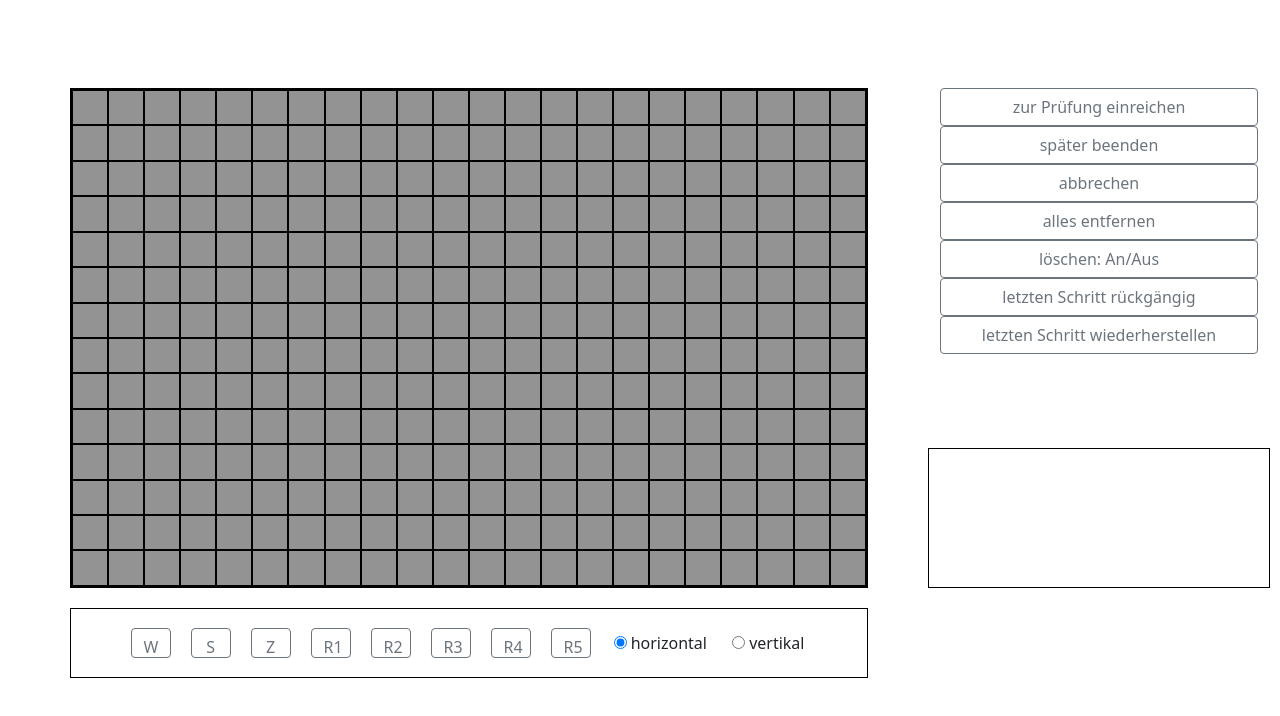
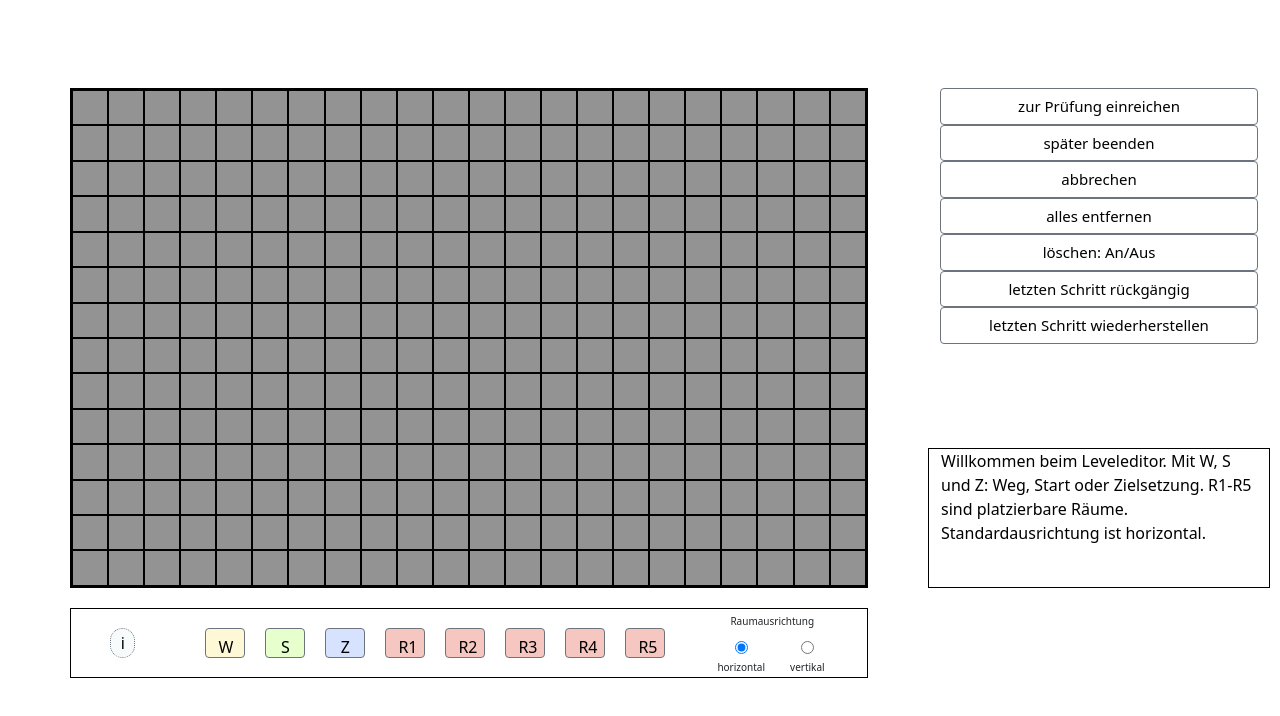
Before and after one commit to ollllliver/RheinMain-Adventure-Frontend, a Vue app: page /editor in a window 1280 px wide. Shown: the top 716 px of the page. Built offline with nearby package versions, Linux system fonts and the light colour scheme.

Commit message:
#91 Räume v/h platzieren + infos

```diff
--- a/src/components/EditorKomponenten/Aktionstasten.vue
+++ b/src/components/EditorKomponenten/Aktionstasten.vue
@@ -15,7 +15,7 @@
         <button class="btn btn-outline-secondary" >
             abbrechen
         </button>
-        <button class="btn btn-outline-secondary" >
+        <button class="btn btn-outline-secondary">
             alles entfernen
         </button>
         <button class="btn btn-outline-secondary" >
@@ -39,23 +39,33 @@ import editorStore from "@/stores/editor";
 export default defineComponent({
     name: "Aktionstasten",
     methods: {
-        doSomething() {
-            // CommandStack.getInstance().execAndPush(new ConcreteCommandTest(this.wand))
-            // console.log(CommandStack.getInstance().toString())
-        },
         undo() {
+            // letzten Befehl vom Stack rückgängig machen
             CommandStack.getInstance().undo();
-            // console.log(CommandStack.getInstance().toString())
         },
         redo() {
+            // letzten Befehl vom Stack wiederherstellen
             CommandStack.getInstance().redo();
-            // console.log(CommandStack.getInstance().toString())
         },
 
     },
     setup() {
+        // Karte nach Prüfung ob Start/Ziel und Raum platziert wurde loggen (vorerst)
         const zurPruefung = () => {
-            console.log(editorStore.getters.getGrid)
+            if(editorStore.getters.getZiel === true) {
+                if(editorStore.getters.getStart === true) {
+                    if(editorStore.getters.getRaeume > 0) {
+                        editorStore.info('Karte wird eingereicht. Raumanzahl: '+ editorStore.getters.getRaeume)
+                        console.log(editorStore.getters.getGrid)
+                    } else {
+                        editorStore.info('Jede Karte benötigt mindestens 1 Raum. Bitte platziere erst einen Raum bevor du die Karte zur Prüfung einreichst.')
+                    }
+                } else {
+                    editorStore.info('Jede Karte benötigt einen Startpunkt. Bitte markiere einen Startpunkt.')
+                }
+            } else {
+                editorStore.info('Jede Karte benötigt einen Zielpunkt. Bitte platziere einen Zielpunkt.')
+            }
         }
         return {
             zurPruefung
@@ -66,7 +76,10 @@ export default defineComponent({
 </script>
 
 <style scoped>
-    button{
+    button {
       width: 100%;
+      font-size: 15px;
+      font-weight: 400;
+      color:black;
     }
 </style>
--- a/src/components/EditorKomponenten/Bausteine.vue
+++ b/src/components/EditorKomponenten/Bausteine.vue
@@ -2,20 +2,25 @@
 
     <!--
         Bausteine
-        Weg-/Start-/Zielbutton + draggable Raum-Bausteine
+        info + Weg-/Start-/Zielbutton + draggable Raum-Bausteine + Raumausrichtungseinstellung
     -->
+    <button class="btn btn-outline-secondary" :class="info" @click="info()" id="info"> i </button>
+    <button class="btn btn-outline-secondary" :class="weg" @click="waehle($event, weg)" id="weg"> W </button>
+    <button class="btn btn-outline-secondary" :class="start" @click="waehle($event, start)" id="start"> S </button>
+    <button class="btn btn-outline-secondary" :class="ziel" @click="waehle($event,ziel)" id="ziel"> Z </button>
 
-    <button class="btn btn-outline-secondary" :class="weg" @click="waehle($event, weg)" > W </button>
-    <button class="btn btn-outline-secondary" :class="start" @click="waehle($event, start)"> S </button>
-    <button class="btn btn-outline-secondary" :class="ziel" @click="waehle($event,ziel)"> Z </button>
     <button class="btn btn-outline-secondary" v-for="raum in raeume" :key="raum.id" draggable="true"
-    @dragstart="startDrag($event, raum)" @click="setzeInfo(raum)"> R{{raum.title}} </button>
-    <div class="btn-group btn-group-toggle" data-toggle="buttons">
+    @dragstart="startDrag($event, raum)" @click="setzeInfo(raum)" id="räume"> R{{raum.title}} </button>
+
+    <div class="btn-group btn-group-toggle" data-toggle="buttons" id="raumausrichtung">
+        <p class="ueberschrift"> Raumausrichtung </p>
         <label class="btn">
-            <input type="radio" name="options" autocomplete="off" checked @click="ausrichten(0)"> horizontal
+            <input type="radio" name="options" autocomplete="off" checked @click="ausrichten(0)">
+            <p class="beschreibung">horizontal </p>
         </label>
         <label class="btn">
-            <input type="radio" name="options" autocomplete="off" @click="ausrichten(1)"> vertikal
+            <input type="radio" name="options" autocomplete="off" @click="ausrichten(1)">
+            <p class="beschreibung">vertikal </p>
         </label>
     </div>
 
@@ -29,7 +34,6 @@ export default defineComponent({
     name: "Bausteine",
     setup() {
 
-        // Wegbeschreibung Weg/Start/Ziel
         const weg = 1
         const start = 2
         const ziel = 3
@@ -57,7 +61,6 @@ export default defineComponent({
 
         // bei drag (Drag-and-Drop) Baustein kopieren und platzierbar machen
         const startDrag = (event: any, item: any) => {
-            //console.log(item)
             event.dataTransfer.dropEffect = 'move'
             event.dataTransfer.effectAllowed = 'copy'
             event.dataTransfer.setData('itemID',item.id)
@@ -74,23 +77,28 @@ export default defineComponent({
             editorStore.info(item.rauminfo)
         }
 
+        // Anleitung über i in Infobox
+        const info = () => {
+            editorStore.info("Die Karte startet voller Wände. Mit Klick auf W, S oder Z kann das gewünschte Element auf der Karte per Mausklick eingezeichnet werden. R1 - R5 sind platzierbare Räume die über Drag-and-Drop auf die Karte gezogen werden können. Die Räume können über die Auswahl entweder horizontal oder vertikal platziert werden.")
+        }
+
         // Ausrichtung des Raums bestimmen
         const ausrichten = (richtung: number) => {
             editorStore.ausrichten(richtung)
             switch (richtung) {
                 case 0:{
-                    editorStore.info("Räume werden jetzt horizontal platziert")
+                    editorStore.info("Räume werden jetzt horizontal platziert. Horizontale Räume bestehen aus 2x3 Felder.")
                     break;
                 }
                 case 1: {
-                    editorStore.info("Räume werden jetzt vertikal platziert")
+                    editorStore.info("Räume werden jetzt vertikal platziert. Vertikale Räume bestehen aus 3x2 Felder.")
                     break;
                 }
             }
         }
 
         return {
-                raeume, startDrag, waehle, setzeInfo, ausrichten, weg, start, ziel
+                raeume, startDrag, waehle, setzeInfo, ausrichten, weg, start, ziel, info
         }
     },
 
@@ -102,8 +110,47 @@ export default defineComponent({
         width: 40px;
         height: 30px;
     }
-    .räume {
-        border: 1px dotted black;
-        padding-right: 13px;
+    #räume {
+        background-color: rgb(245, 199, 192);
+        color: black;
     }
+    .ueberschrift {
+        font-size: 10px;
+        margin: 0 auto;
+        margin-left: 25px;
+        margin-top: 10px;
+    }
+    .beschreibung {
+        font-size: 10px;
+        margin: 0px;
+
+    }
+    #raumausrichtung {
+        margin-right: -30px;
+        margin-left: 30px;
+        display: inline-table;
+    }
+    #info {
+        border-style: dotted;
+        border-radius: 50px;
+        margin-left: -20px;
+        margin-right: 60px;
+        width: 25px;
+        padding: 2px;
+        background-color: rgb(248, 251, 252);
+        color: black;
+    }
+    #weg {
+        background-color: rgba(255, 247, 210, 0.87);
+        color: black;
+    }
+    #start {
+        background-color: rgba(228, 255, 197, 0.87);
+        color: black;
+    }
+    #ziel {
+        background-color: rgba(210, 222, 255, 0.87);
+        color: black;
+    }
+
 </style>
--- a/src/components/EditorKomponenten/EditorFenster.vue
+++ b/src/components/EditorKomponenten/EditorFenster.vue
@@ -4,12 +4,7 @@
         klickbare divs für Wegeinzeichnung und Start/Ziel Platzierung + drag-and-drop der Bausteine
     -->
 
-  <div
-    class="drop-zone"
-    @drop="onDrop($event)"
-    @dragenter.prevent
-    @dragover.prevent
-  >
+  <div class="drop-zone" @drop="onDrop($event)" @dragenter.prevent @dragover.prevent>
     <div v-for="row in liste" :key="row.value" class="reihe" draggable="false">
       <div
         v-for="col in row"
@@ -24,8 +19,7 @@
 </template>
 
 <script lang="ts">
-import { defineComponent, onMounted, onUpdated, ref } from "vue";
-import { Karte } from "./Karte";
+import { defineComponent, onMounted } from "vue";
 import { CommandStack } from "../../commands/CommandManager";
 import { ElementHinzufuegen } from "../../commands/Command";
 import editorStore from "@/stores/editor";
@@ -33,8 +27,8 @@ import editorStore from "@/stores/editor";
 export default defineComponent({
   name: "Editorfenster",
   setup() {
-    // Kartenklasse mit liste als Array
-    let karte = editorStore.getters.getGrid
+    // Kartenklasse mit liste als Array aus editorStore
+    var karte = editorStore.getters.getGrid
     const liste = karte.liste
 
     /**
@@ -44,9 +38,9 @@ export default defineComponent({
      */
     const onDrop = (event: any) => {
         const itemID = parseInt(event.dataTransfer.getData("itemID"));
+        // wenn horizontaler Raum
+        if (editorStore.getters.getAusrichtung === 0) {
             // Wenn gültiger Bereich (Raum passt auf Karte und überschneidet nicht mit anderen Elementen)
-        if (editorStore.getters.getAusrichtung === 0) {
-            console.log("horzizontal")
             if (event.target.__vnode.key.y - 1 >= 0 &&
             event.target.__vnode.key.x - 1 >= 0 && event.target.__vnode.key.x + 1 < 22) {
                 if(liste[event.target.__vnode.key.y][event.target.__vnode.key.x].e === 0 &&
@@ -55,15 +49,15 @@ export default defineComponent({
                 liste[event.target.__vnode.key.y - 1][event.target.__vnode.key.x].e === 0 &&
                 liste[event.target.__vnode.key.y - 1][event.target.__vnode.key.x + 1].e === 0 &&
                 liste[event.target.__vnode.key.y - 1][event.target.__vnode.key.x - 1].e === 0) {
-                    CommandStack.getInstance().execAndPush(new ElementHinzufuegen(karte, itemID, event));
+                    CommandStack.getInstance().execAndPush(new ElementHinzufuegen(karte, itemID, event, editorStore.getters.getAusrichtung));
                     editorStore.setze(0);
                     return;
                 }
             }
            editorStore.info("Raum passt nicht auf diese Position. Ein horizontaler Raum besteht 2 x 3 Felder. Bitte wähle einen passenden Ort aus.");
-
-        } else {
-            console.log("vertikal")
+        // wenn vertikaler Raum
+        } else if (editorStore.getters.getAusrichtung === 1){
+            // Wenn gültiger Bereich (Raum passt auf Karte und überschneidet nicht mit anderen Elementen)
             if (event.target.__vnode.key.y - 1 >= 0 &&  event.target.__vnode.key.y + 1 < 14 &&
             event.target.__vnode.key.x - 1 >= 0) {
                 if(liste[event.target.__vnode.key.y][event.target.__vnode.key.x].e === 0 &&
@@ -72,7 +66,7 @@ export default defineComponent({
                 liste[event.target.__vnode.key.y - 1][event.target.__vnode.key.x].e === 0 &&
                 liste[event.target.__vnode.key.y - 1][event.target.__vnode.key.x - 1].e === 0 &&
                 liste[event.target.__vnode.key.y + 1][event.target.__vnode.key.x - 1].e === 0) {
-                    CommandStack.getInstance().execAndPush(new ElementHinzufuegen(karte, itemID, event));
+                    CommandStack.getInstance().execAndPush(new ElementHinzufuegen(karte, itemID, event, editorStore.getters.getAusrichtung));
                     editorStore.setze(0);
                     return;
                 }
--- a/src/components/EditorKomponenten/Karte.ts
+++ b/src/components/EditorKomponenten/Karte.ts
@@ -12,7 +12,7 @@ export class Karte {
         for(let i = 0; i < 14; i++) {
             this._liste[i] = [];
             for(let j = 0; j< 22; j++) {
-                this._liste[i][j] = {y:i, x:j, e:0};
+                this._liste[i][j] = {y:i, x:j, e:0, a:9};
             }
         }
     }
@@ -23,8 +23,12 @@ export class Karte {
     }
 
     // setzt übergebenes Element an übergebener Position in der Liste
-    public setElement(positionY: number, positionX: number, element: number) {
-        this._liste[positionY][positionX] = {y: positionY, x: positionX, e: element}
+    public setElement(positionY: number, positionX: number, element: number, ausrichtung?: number) {
+        if(ausrichtung !== undefined) {
+            this._liste[positionY][positionX] = {y: positionY, x: positionX, e: element, a: ausrichtung}
+        } else {
+            this._liste[positionY][positionX] = {y: positionY, x: positionX, e: element}
+        }
         return true;
     }
 }
--- a/src/stores/editor.ts
+++ b/src/stores/editor.ts
@@ -8,17 +8,19 @@ import { Karte } from '@/components/EditorKomponenten/Karte';
  * info = Text für das Infofenster
  * start = wenn Start platziert true
  * ziel = wenn Ziel platziert ture
+ * raeume = Anzahhl platzierter Räume
+ * ausrichtung = Raumausrichtung der aktuellen Platzierung
  */
-
+const waehlen = "Bitte wählen. (W, S, Z oder R1-R5)"
+const willkommen = "Willkommen beim Leveleditor.  Mit W, S und Z: Weg, Start oder Zielsetzung. R1-R5 sind platzierbare Räume. Standardausrichtung ist horizontal."
 const karte = new Karte();
-
 const state = reactive({
-    grid: karte,
     wegbeschreibung: 0,
     aktiv: false,
-    info: '',
+    info: willkommen,
     start: false,
     ziel: false,
+    raeume: 0,
     ausrichtung: 0
 })
 
@@ -44,8 +46,11 @@ const getters = reactive({
     getAusrichtung: computed(() => {
         return state.ausrichtung;
     }),
+    getRaeume: computed(()=> {
+        return state.raeume
+    }),
     getGrid: computed(() => {
-        return karte;
+        return karte
     })
 })
 
@@ -69,7 +74,7 @@ const actions = {
                     if (state.aktiv) {
                         state.wegbeschreibung = 0
                         state.aktiv = false
-                        state.info = ""
+                        state.info = waehlen
                     }
                 } else {
                     state.wegbeschreibung = wb
@@ -83,7 +88,7 @@ const actions = {
                     if (state.aktiv) {
                         state.wegbeschreibung = 0
                         state.aktiv = false
-                        state.info = ""
+                        state.info = waehlen
                     }
                 } else {
                     state.wegbeschreibung = wb
@@ -97,7 +102,7 @@ const actions = {
                     if (state.aktiv) {
                         state.wegbeschreibung = 0
                         state.aktiv = false
-                        state.info = ""
+                        state.info = waehlen
                     }
                 } else {
                     state.wegbeschreibung = wb
@@ -122,6 +127,9 @@ const actions = {
     },
     async ausrichten(richtung: number) {
         state.ausrichtung = richtung
+    },
+    async setzeRaum(gesetzt: number) {
+        state.raeume += gesetzt
     }
 
 }
--- a/src/views/Editor.vue
+++ b/src/views/Editor.vue
@@ -33,7 +33,7 @@
 
       <!-- Info Fenster -->
       <div class="col col-lg-2" id="infofenster">
-        {{editorStore.getters.getInfo}}
+        <p class="infotext">{{editorStore.getters.getInfo}}</p>
       </div>
 
     </div>
@@ -103,4 +103,9 @@ export default defineComponent({
     justify-content: center;
   }
 
+  .infotext {
+    font-weight: 300;
+    color: black;
+  }
+
 </style>
```
Also changed, not shown: src/commands/Command.ts (+53 -70 lines).
